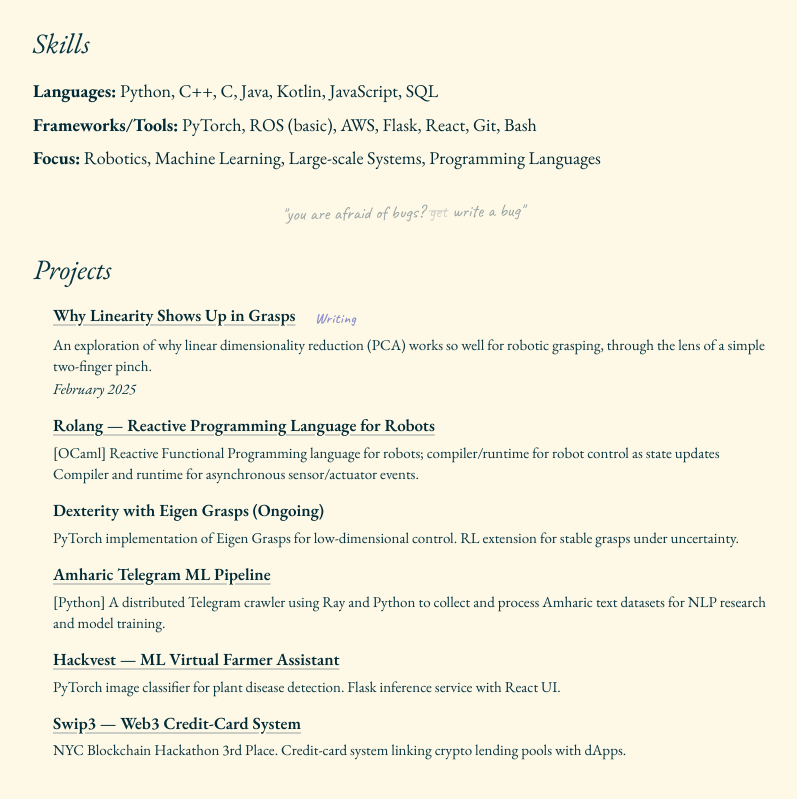
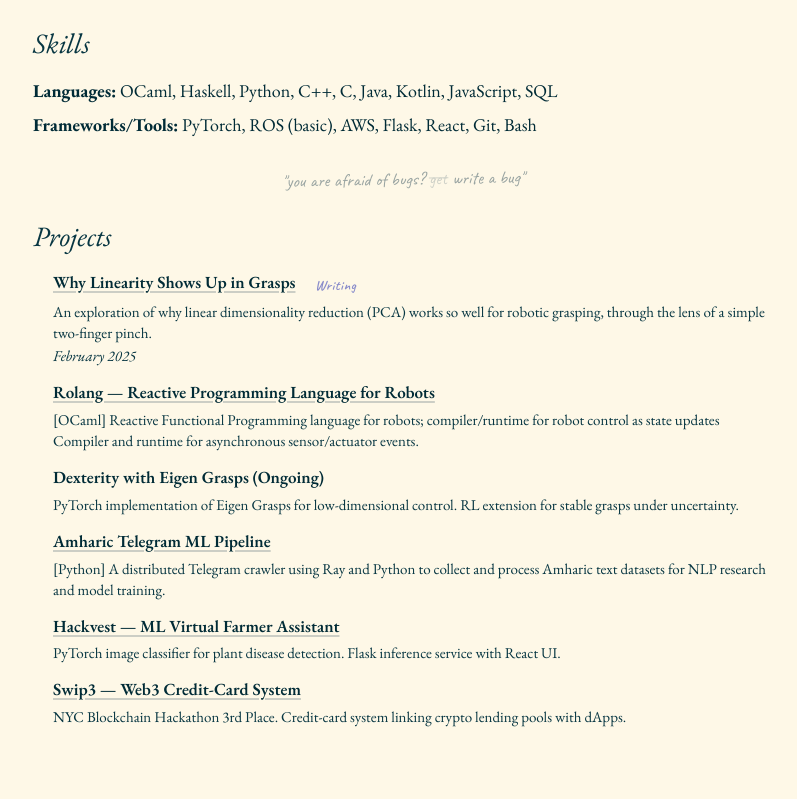
Before and after one commit to bereket-molla/is, a plain HTML site: page index.html in a window 1280 px wide. Shown: the part 1261-2060 px from the top of the page, without its empty margins (237-1034 px from the left). Drawn offline with nearby package versions, Linux system fonts and the light colour scheme; a script that the page names is missing.

Commit message:
Update skills section with additional languages

```diff
--- a/index.html
+++ b/index.html
@@ -124,9 +124,8 @@
 
             <section class="skills">
                 <h2>Skills</h2>
-                <p><strong>Languages:</strong> Python, C++, C, Java, Kotlin, JavaScript, SQL</p>
+                <p><strong>Languages:</strong> OCaml, Haskell, Python, C++, C, Java, Kotlin, JavaScript, SQL</p>
                 <p><strong>Frameworks/Tools:</strong> PyTorch, ROS (basic), AWS, Flask, React, Git, Bash</p>
-                <p><strong>Focus:</strong> Robotics, Machine Learning, Large-scale Systems, Programming Languages</p>
             </section>
 
             <div class="joey-quote">
```
